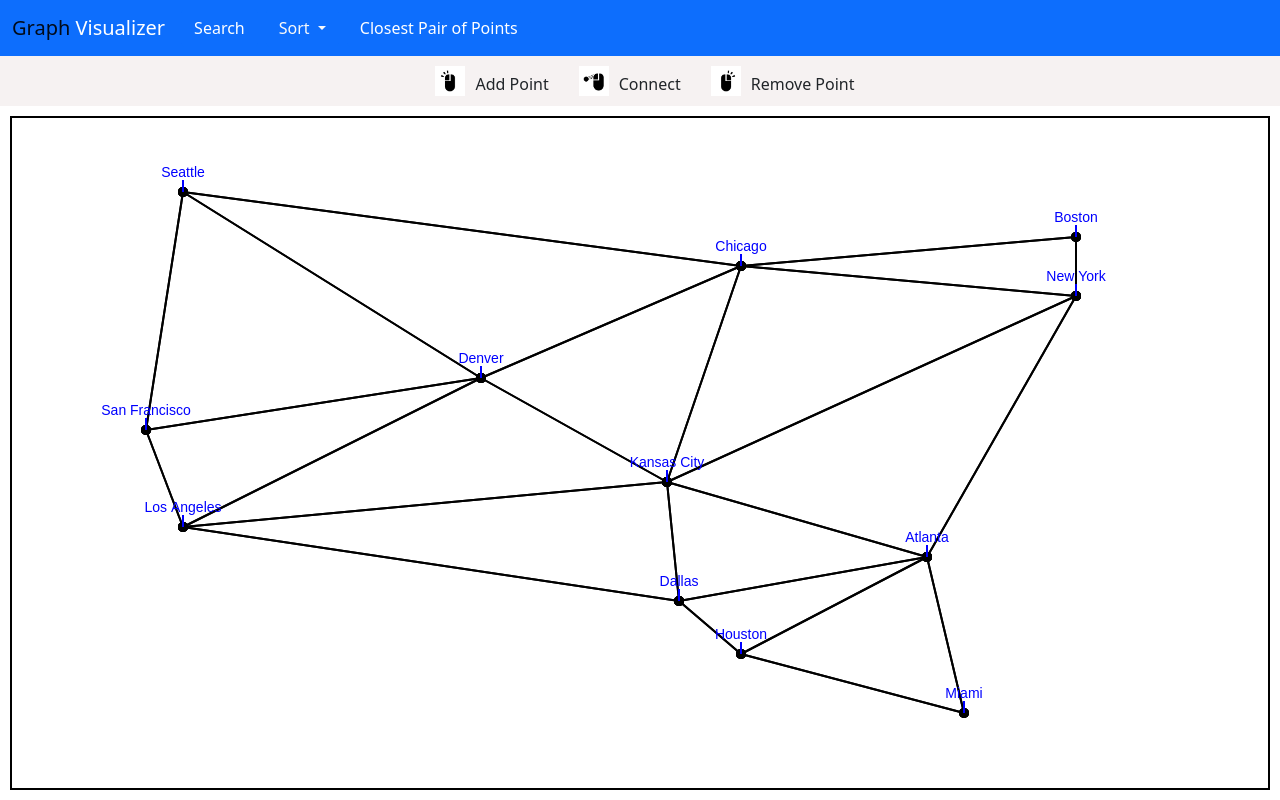
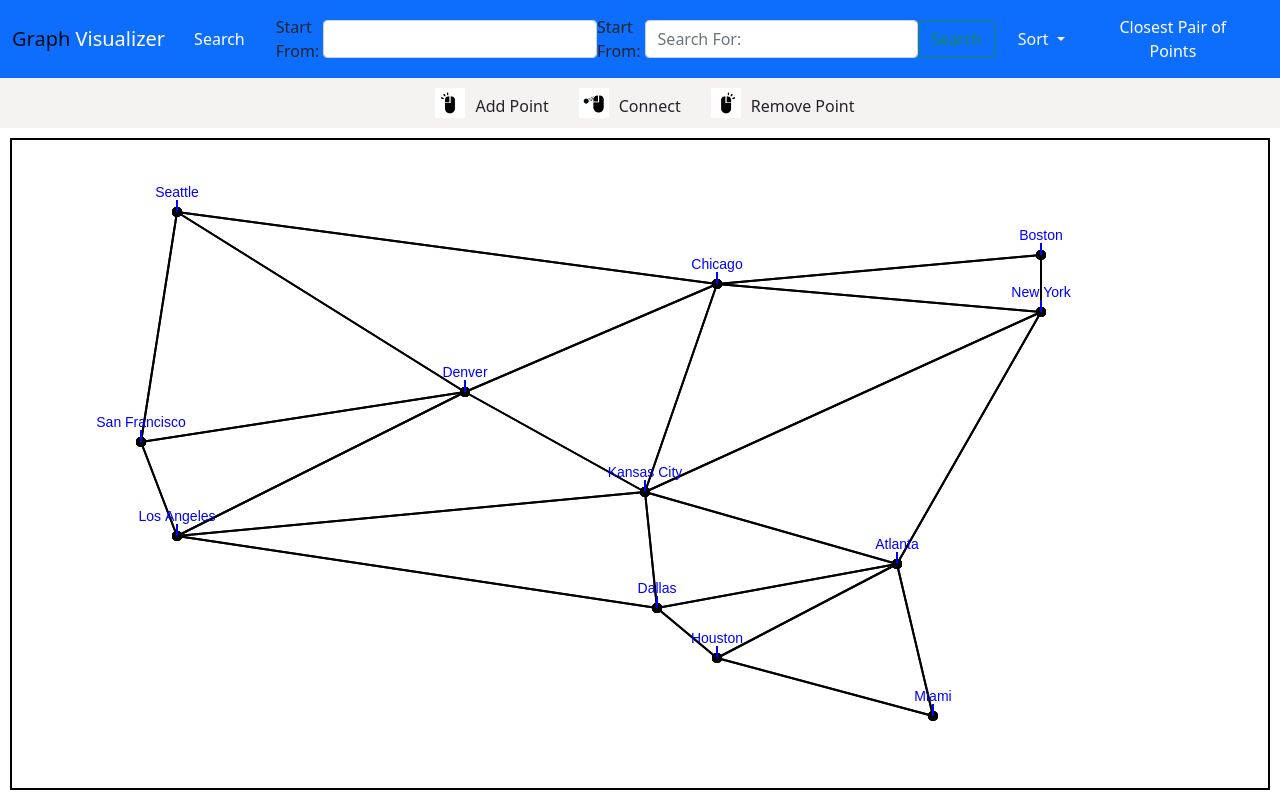
Before and after one commit to PM1776/PM1776.github.io, a website with bundled scripts: page index.html in a window 1280 px wide. Built offline with nearby package versions, Linux system fonts and the light colour scheme.

Commit message:
Figuring out how to pull to display on github pages

```diff
--- a/index.html
+++ b/index.html
@@ -20,6 +20,13 @@
                   <div class="collapse navbar-collapse" id="navbarNavAltMarkup">
                     <div class="navbar-nav">
                       <button class="btn btn-primary me-2" type="button" id="search" disabled> Search </button>
+                      <form class="form-inline my-2 my-lg-0">
+                        <label for="start"> Start From:&nbsp; </label>
+                        <input class="form-control mr-sm-2" id="start" type="search" aria-label="Search">
+                        <label for="start"> Start From:&nbsp; </label>
+                        <input class="form-control mr-sm-2" type="search" placeholder="Search For: " aria-label="Search">
+                        <button class="btn btn-outline-success my-2 my-sm-0" type="submit">Search</button>
+                      </form>
                       <div class="nav-item dropdown">
                         <button class="navbar-btn btn btn-primary dropdown-toggle text-light disabled me-2" type="button" id="sort" data-toggle="dropdown" aria-haspopup="true" aria-expanded="false">
                           Sort
```
